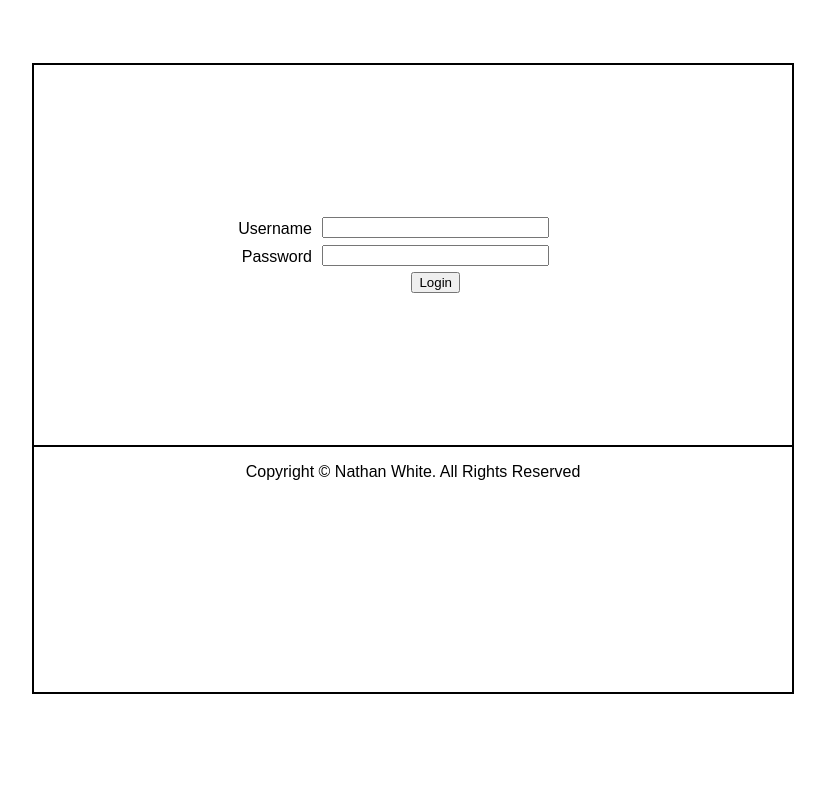
After one commit to Amianate/400003165, a PHP site: page /tpl/login.html in a window 1280 px wide. The commit adds this page. Shown: the whole page, without its empty margins (227-1052 px from the left). Run offline with PHP 8.4, Linux system fonts and the light colour scheme.

Commit message:
More changes

```diff
--- a/css/style.css
+++ b/css/style.css
@@ -43,3 +43,11 @@ body {
     text-align: center;
     max-width: 50%;
 }
+
+
+#loginButton{
+    grid-column: 2;
+    justify-self: center;
+    text-align: center;
+    max-width: 50%;
+}
--- /dev/null
+++ b/tpl/login.html
@@ -0,0 +1,29 @@
+<html>
+    <head>
+        <link rel="stylesheet" href="../css/style.css">
+    </head>
+
+    <body>
+        <div id="box">
+            <div class="regisForm">
+                <!-- Username field and label -->
+                <label for="usernameField" class="labels">Username</label>
+                <input type="text" id="username" name="usernameField" class="inputs">
+                <br>
+
+                <!-- Password field and label -->
+                <label for="pwField" class="labels">Password</label>
+                <input type="password" id="pw" name="pwField" class="inputs">
+                <br>
+
+                <input type="button" value="Login" id="loginButton">
+
+            </div>
+
+            <div id="footer">
+                <p>Copyright © Nathan White. All Rights Reserved </p>
+            </div>
+        </div>
+    </body>
+
+<html>
```
